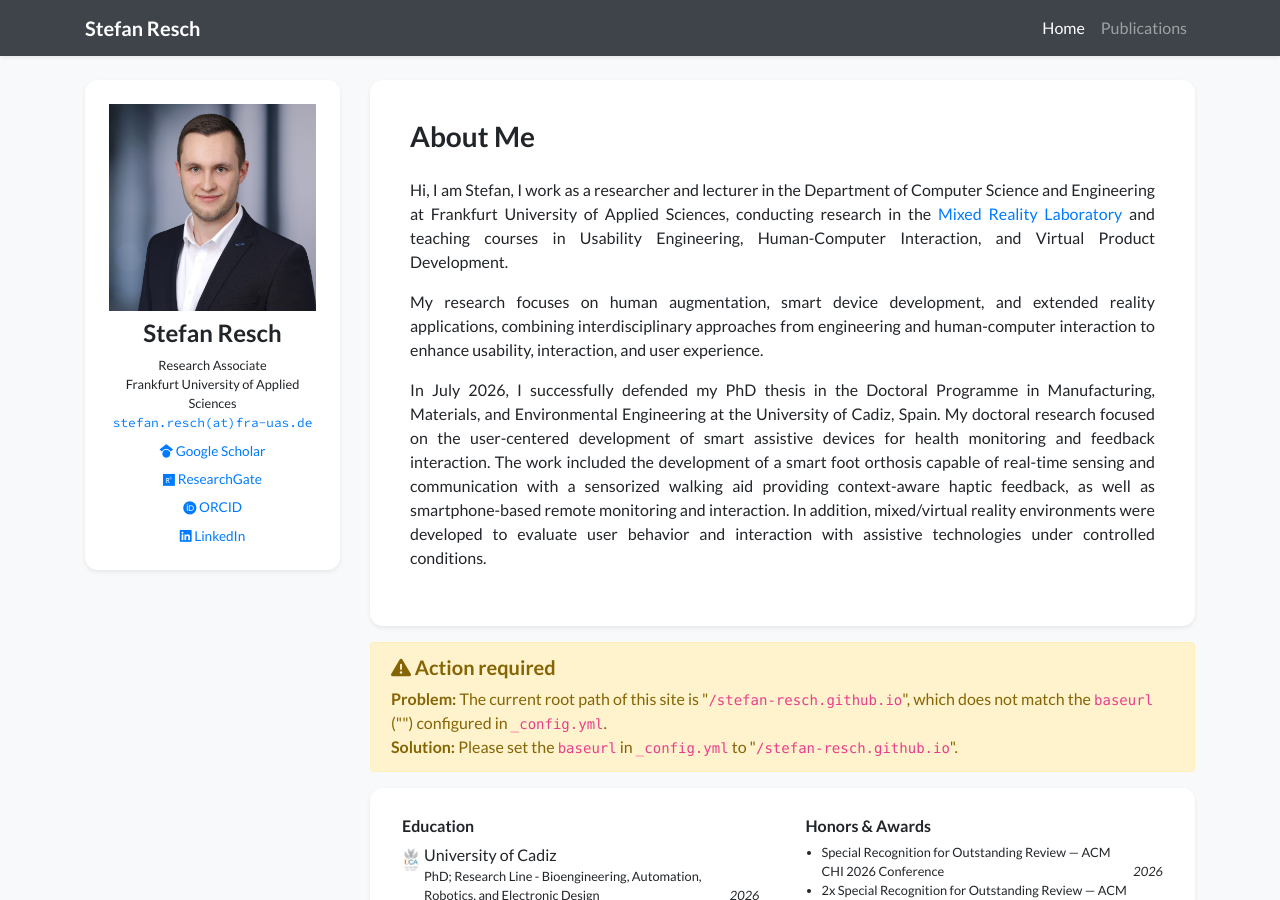
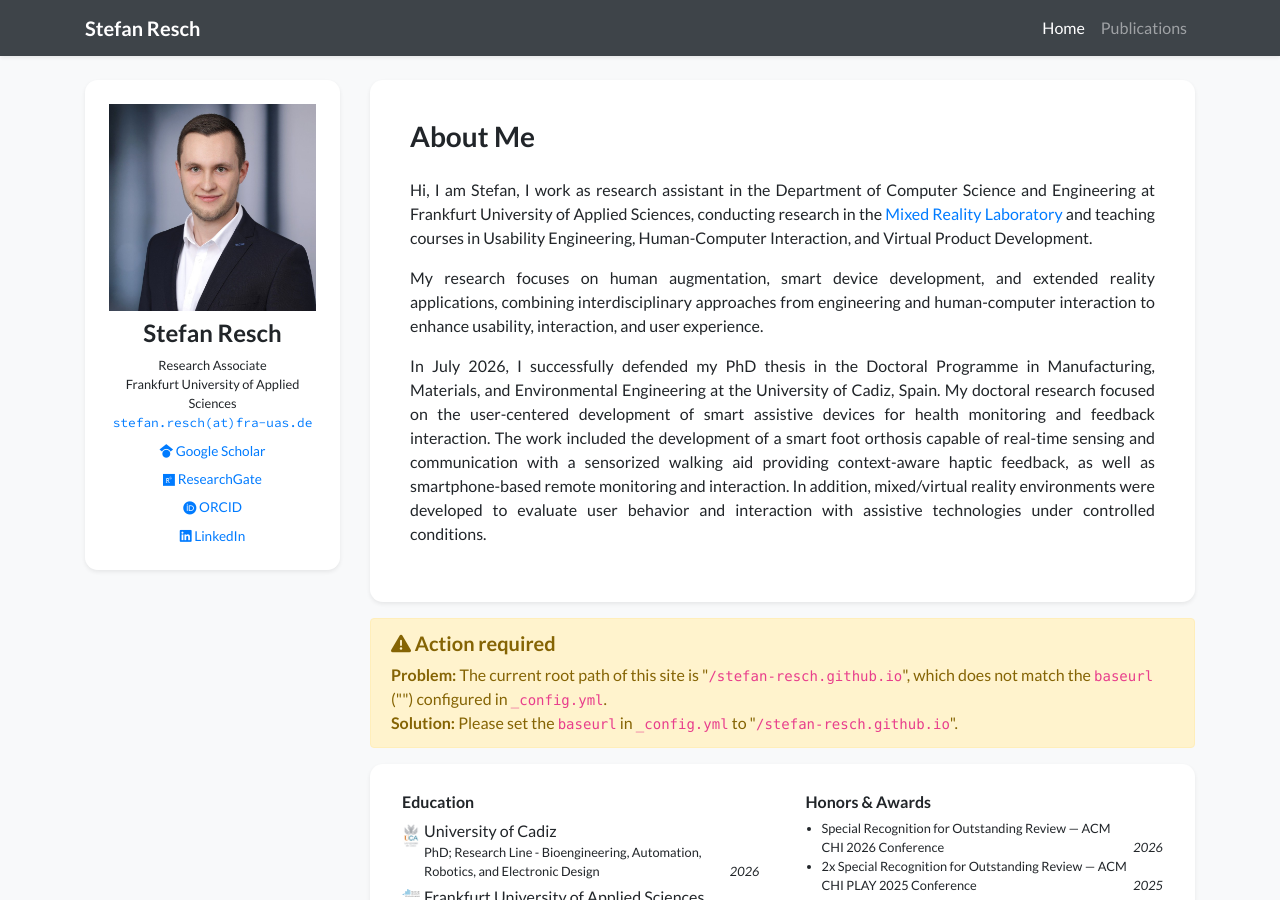
Before and after one commit to Stefan-Resch/stefan-resch.github.io, a Jekyll site: the page built from index.html, in a window 1280 px wide and 900 px high. Built offline with Jekyll 4.4.1, drawn with Linux system fonts in a browser that asks for light colours; nearby versions of some CDN libraries; a style sheet for code colours, icons or effects is not loaded.

Commit message:
Update short bio to reflect job title change

```diff
--- a/_data/profile.yml
+++ b/_data/profile.yml
@@ -23,7 +23,7 @@ orcid: 0000-0002-0507-3562
 short_bio_text_justify: false
 short_bio: >-
   <p>
-    Hi, I am Stefan, I work as a researcher and lecturer in the Department of Computer Science and Engineering at Frankfurt University of Applied Sciences, conducting research in the <a href="https://www.frankfurt-university.de/mixed-reality-lab/" target="_blank">Mixed Reality Laboratory</a> and teaching courses in Usability Engineering, Human-Computer Interaction, and Virtual Product Development.
+    Hi, I am Stefan, I work as research assistant in the Department of Computer Science and Engineering at Frankfurt University of Applied Sciences, conducting research in the <a href="https://www.frankfurt-university.de/mixed-reality-lab/" target="_blank">Mixed Reality Laboratory</a> and teaching courses in Usability Engineering, Human-Computer Interaction, and Virtual Product Development.
   </p>
   <p>
     My research focuses on human augmentation, smart device development, and extended reality applications, combining interdisciplinary approaches from engineering and human-computer interaction to enhance usability, interaction, and user experience.
```
